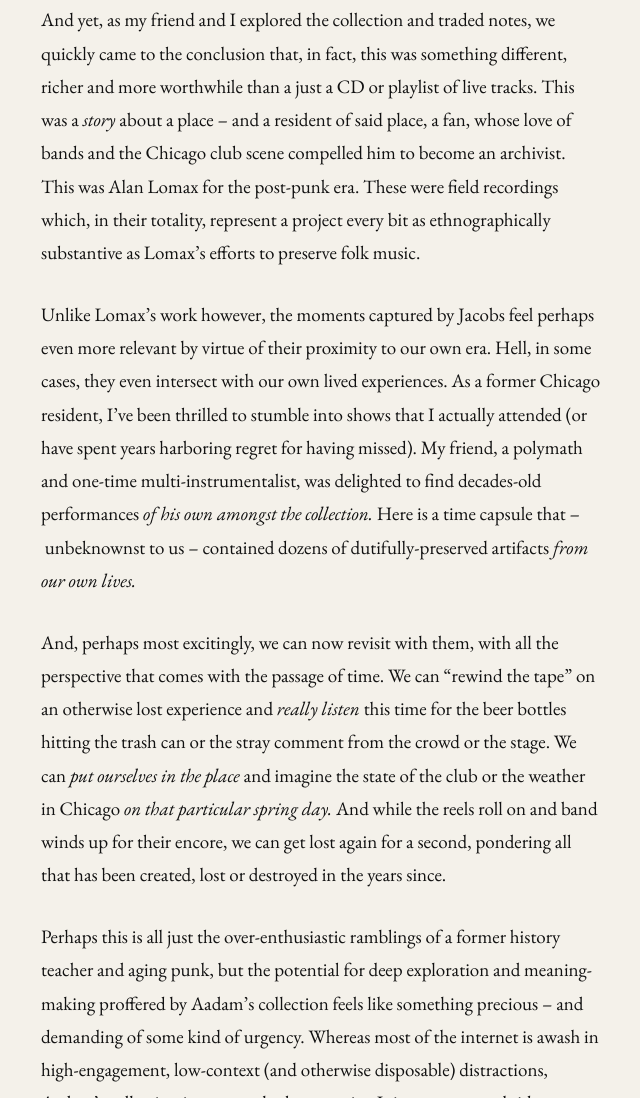
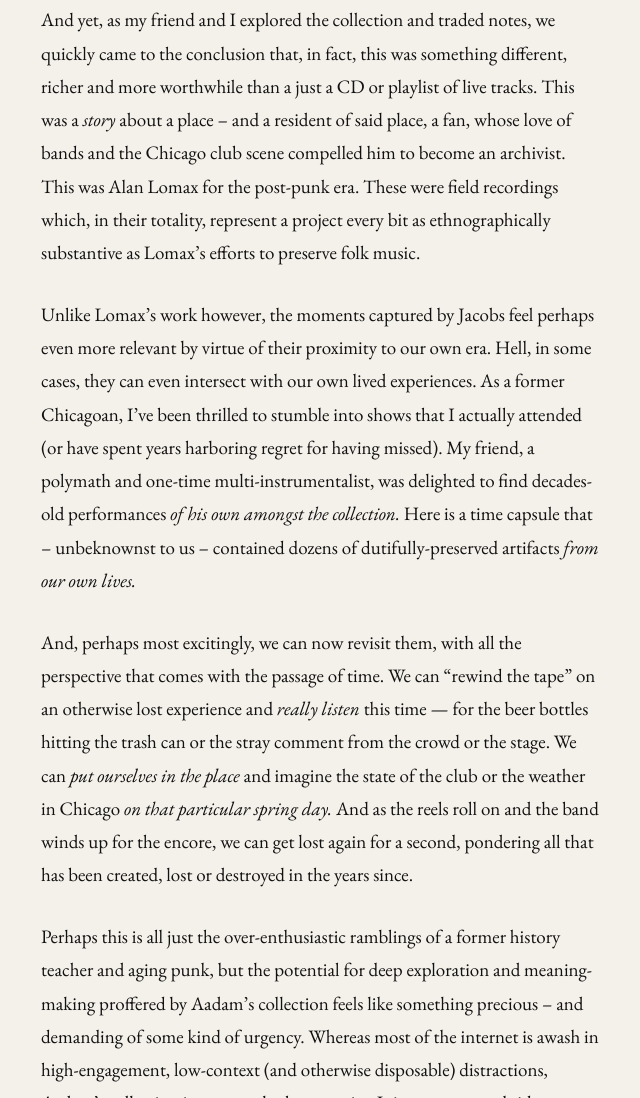
Before and after one commit to mkudlacz/redcontroldeck, an Eleventy site: page src/writing/ntlb_reflection.md in a window 1280 px wide. Shown: the part 1998-3096 px from the top of the page, without its empty margins (251-891 px from the left). Built offline with nearby package versions, Linux system fonts and the light colour scheme; Eleventy itself is replaced by a stand-in of ours; files that its build step writes are made by us from their sources.

Commit message:
draft: 2026-05-16 23:50:51

```diff
--- a/src/writing/ntlb_reflection.md
+++ b/src/writing/ntlb_reflection.md
@@ -21,10 +21,10 @@ In other words, if you'd asked me five weeks ago, I probably would **not** have
 
 And yet, as my friend and I explored the collection and traded notes, we quickly came to the conclusion that, in fact, this was something different, richer and more worthwhile than a just a CD or playlist of live tracks. This was a *story* about a place – and a resident of said place, a fan, whose love of bands and the Chicago club scene compelled him to become an archivist. This was Alan Lomax for the post-punk era. These were field recordings which, in their totality, represent a project every bit as ethnographically substantive as Lomax's efforts to preserve folk music.
 
-Unlike Lomax's work however, the moments captured by Jacobs feel perhaps even more relevant by virtue of their proximity to our own era. Hell, in some cases, they even intersect with our own lived experiences. As a former Chicago resident, I've been thrilled to stumble into shows that I actually attended (or have spent years harboring regret for having missed). My friend, a polymath and one-time multi-instrumentalist, was delighted to find decades-old performances *of his own amongst the collection.* Here is a time capsule that – unbeknownst to us – contained dozens of dutifully-preserved artifacts *from our own lives.*
+Unlike Lomax's work however, the moments captured by Jacobs feel perhaps even more relevant by virtue of their proximity to our own era. Hell, in some cases, they can even intersect with our own lived experiences. As a former Chicagoan, I've been thrilled to stumble into shows that I actually attended (or have spent years harboring regret for having missed). My friend, a polymath and one-time multi-instrumentalist, was delighted to find decades-old performances *of his own amongst the collection.* Here is a time capsule that – unbeknownst to us – contained dozens of dutifully-preserved artifacts *from our own lives.*
 
-And, perhaps most excitingly, we can now revisit with them, with all the perspective that comes with the passage of time. We can "rewind the tape" on an otherwise lost experience and *really listen* this time for the beer bottles hitting the trash can or the stray comment from the crowd or the stage. We can *put ourselves in the place* and imagine the state of the club or the weather in Chicago *on that particular spring day.* And while the reels roll on and band winds up for their encore, we can get lost again for a second, pondering all that has been created, lost or destroyed in the years since.
+And, perhaps most excitingly, we can now revisit them, with all the perspective that comes with the passage of time. We can "rewind the tape" on an otherwise lost experience and *really listen* this time — for the beer bottles hitting the trash can or the stray comment from the crowd or the stage. We can *put ourselves in the place* and imagine the state of the club or the weather in Chicago *on that particular spring day.* And as the reels roll on and the band winds up for the encore, we can get lost again for a second, pondering all that has been created, lost or destroyed in the years since.
 
-Perhaps this is all just the over-enthusiastic ramblings of a former history teacher and aging punk, but the potential for deep exploration and meaning-making proffered by Aadam's collection feels like something precious – and demanding of some kind of urgency. Whereas most of the internet is awash in high-engagement, low-context (and otherwise disposable) distractions, Aadam's collection is very nearly the opposite. It is not a carousel ride past something political, something comical, some kind of advertising and then your work-friend's reposts. It is an integrated, parasocial experience, a vicarious trip into the daily life of an actual person, the places he frequented and the performances he gave his time and attention to.
+Perhaps this is all just the over-enthusiastic ramblings of a former history teacher and aging punk, but the potential for deep exploration and meaning-making proffered by Aadam's collection feels like something precious – and demanding of some kind of urgency. Whereas most of the internet is awash in high-engagement, low-context (and otherwise disposable) distractions, Aadam's collection is very nearly the opposite. It is not a carousel ride past something political, something comical, some kind of advertising and then your work-friend's reposts. It is an integrated, parasocial experience in waiting, a vicarious trip into the daily life of an actual person, the places he frequented and the performances he gave his time and attention to.
 
 I'd like to think that means quite a lot – *that is, if one is only willing to take the time to listen.*
```
